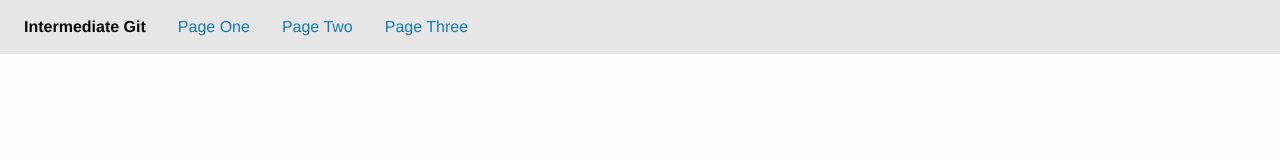
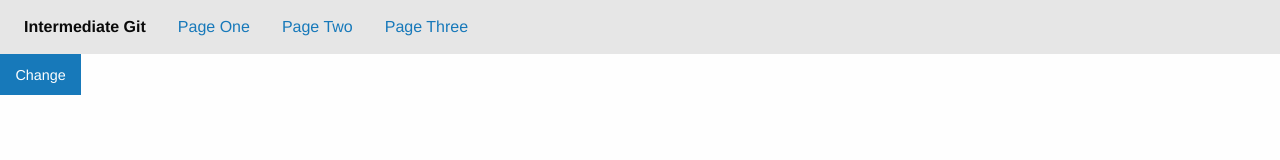
Before and after one commit to racedale/intermediate-git-test, a plain HTML site: page index.html in a window 1280 px wide. Drawn offline with nearby package versions, Linux system fonts and the light colour scheme.

Commit message:
Add a change button to the html page

```diff
--- a/index.html
+++ b/index.html
@@ -18,6 +18,11 @@
     </div>
 </div>
 
+<!-- Main Content -->
+<div id="content">
+    <button type="button" class="button">Change</button>
+</div>
+
 <script src="https://cdnjs.cloudflare.com/ajax/libs/jquery/3.2.1/jquery.js"></script>
 <script src="https://cdnjs.cloudflare.com/ajax/libs/foundation/6.4.3/js/foundation.min.js" crossorigin="anonymous"></script>
 </body>
```
